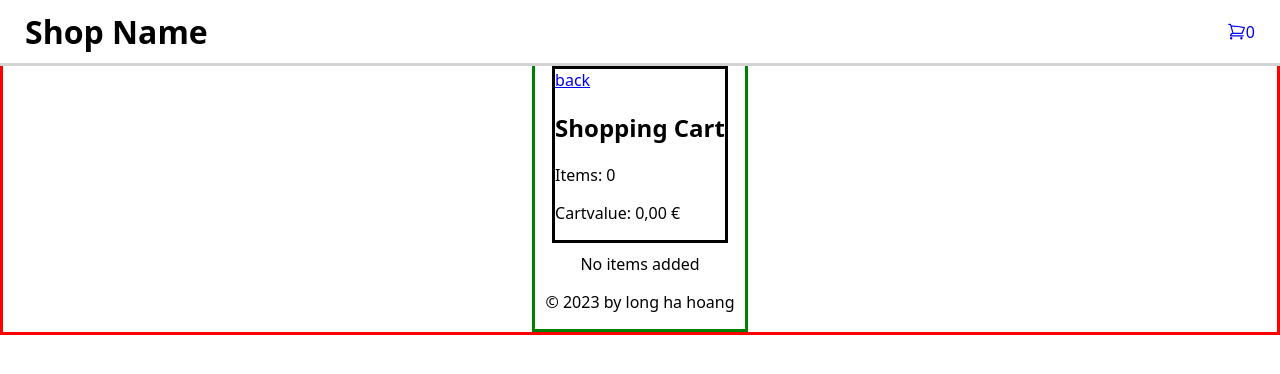
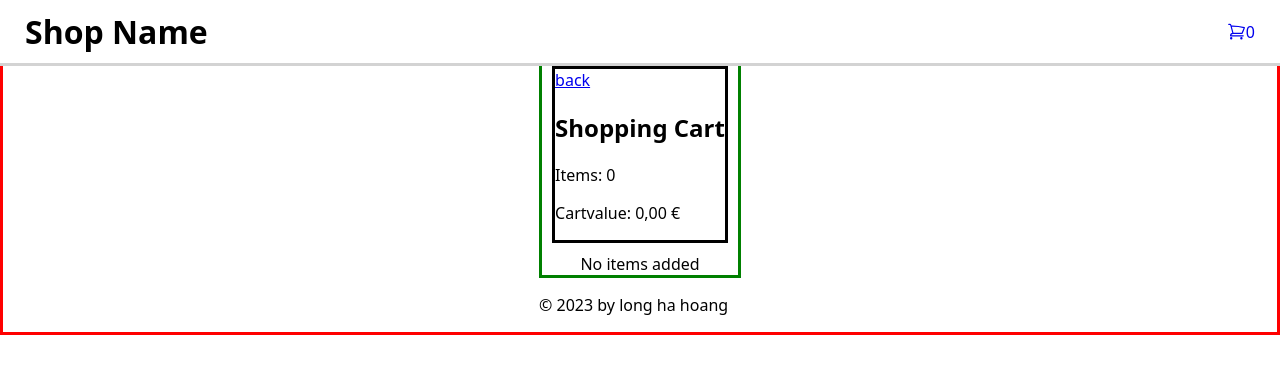
Before and after one commit to Long-HaHoang/capstone-project, a Next.js app: page /ShoppingCart in a window 1280 px wide. Shown: the top 374 px of the page. Built offline with nearby package versions, Linux system fonts and the light colour scheme.

Commit message:
FIX minor issues

```diff
--- a/components/CartItemCard/index.js
+++ b/components/CartItemCard/index.js
@@ -3,20 +3,18 @@ import { formatNumberToDeCurrency } from "@/helpers/formatNumberToCurrency";
 // Import styled components
 import * as Styled from "@/components/CartItemCard/CartItemCard.styled.js";
 
-export default function CartItemCard({ eachItem }) {
+export default function CartItemCard({ cartItem }) {
   return (
-    <li>
     <Styled.CartItemArticle>
       <Styled.Thumbnail
-          src={eachItem.thumbnail}
+        src={cartItem.thumbnail}
         alt="no img avaible"
         width={100}
         height={100}
       />
-        <p>{eachItem.title}</p>
-        <p>{formatNumberToDeCurrency(eachItem.price)}</p>
-        <p>{`Amount: ${eachItem.amount}`}</p>
+      <p>{cartItem.title}</p>
+      <p>{formatNumberToDeCurrency(cartItem.price)}</p>
+      <p>{`Amount: ${cartItem.amount}`}</p>
     </Styled.CartItemArticle>
-    </li>
   );
 }
--- a/components/Gallery/index.js
+++ b/components/Gallery/index.js
@@ -8,7 +8,7 @@ import ItemCard from "../ItemCard";
 // Import styles
 import * as Styled from "@/components/Gallery/Gallery.styles.js";
 
-export default function Gallery({ onHandleCartTotal, onHandleCartItem }) {
+export default function Gallery({ onCartItem }) {
   const { data: products, isLoading, error } = useSWR("/api/products");
 
   if (error) {
@@ -26,8 +26,7 @@ export default function Gallery({ onHandleCartTotal, onHandleCartItem }) {
               <ItemCard
                 key={product.id}
                 product={product}
-                onHandleCartTotal={onHandleCartTotal}
-                onHandleCartItem={onHandleCartItem}
+                onCartItem={onCartItem}
               />
             );
           })
--- /dev/null
+++ b/components/Layout/Layout.styled.js
@@ -0,0 +1,14 @@
+import styled from "styled-components";
+
+const AppContainer = styled.div`
+  position: relative;
+  display: flex;
+  flex-direction: column;
+  justify-content: center;
+  align-items: center;
+  border: solid green;
+  padding: 0 10px;
+  gap: 10;
+`;
+
+export { AppContainer };
--- a/components/Layout/index.js
+++ b/components/Layout/index.js
@@ -1,28 +1,17 @@
 import styled from "styled-components";
 
 import ShopHeader from "../ShopHeader";
+
+import * as Styled from "@/components/Layout/Layout.styled.js";
 
 export default function Layout({ children, cartTotal }) {
   return (
     <>
       <ShopHeader cartTotal={cartTotal} />
-      <AppContainer>
-        {children}
-        <footer>
-          <p>&copy; 2023 by long ha hoang</p>
-        </footer>
-      </AppContainer>
+      <Styled.AppContainer>{children}</Styled.AppContainer>
+      <footer>
+        <p>&copy; 2023 by long ha hoang</p>
+      </footer>
     </>
   );
 }
-
-const AppContainer = styled.div`
-  position: relative;
-  display: flex;
-  flex-direction: column;
-  justify-content: center;
-  align-items: center;
-  border: solid green;
-  padding: 0 10px;
-  gap: 10;
-`;
--- a/components/ShopHeader/ShopHeader.styled.js
+++ b/components/ShopHeader/ShopHeader.styled.js
@@ -1,5 +1,6 @@
 // Import of external resources
 import styled from "styled-components";
+import Link from "next/link";
 
 const ShopHeader = styled.header`
   position: fixed;
@@ -22,4 +23,12 @@ const ShopH1 = styled.h1`
   width: 80%;
 `;
 
-export { ShopHeader, ShopH1 };
+const ShoppingCartLink = styled(Link)`
+  display: flex;
+  flex-direction: row;
+  justify-content: center;
+  align-items: center;
+  text-decoration: none;
+`;
+
+export { ShopHeader, ShopH1, ShoppingCartLink };
--- a/components/ShopHeader/index.js
+++ b/components/ShopHeader/index.js
@@ -14,18 +14,10 @@ export default function ShopHeader({ cartTotal }) {
   return (
     <Styled.ShopHeader>
       <Styled.ShopH1>Shop Name</Styled.ShopH1>
-      <StyledLink href={"/ShoppingCart"}>
+      <Styled.ShoppingCartLink href={"/ShoppingCart"}>
         <SmallCart />
         <span>{cartTotal}</span>
-      </StyledLink>
+      </Styled.ShoppingCartLink>
     </Styled.ShopHeader>
   );
 }
-
-const StyledLink = styled(Link)`
-  display: flex;
-  flex-direction: row;
-  justify-content: center;
-  align-items: center;
-  text-decoration: none;
-`;
--- a/pages/ShoppingCart/index.js
+++ b/pages/ShoppingCart/index.js
@@ -9,8 +9,6 @@ import CartItemCard from "@/components/CartItemCard";
 import { formatNumberToDeCurrency } from "@/helpers/formatNumberToCurrency";
 
 export default function ShoppingCartPage({ cartItems }) {
-  console.log(cartItems);
-
   const sumUpArray = (accumulator, currentValue) => accumulator + currentValue;
 
   const sumOfAllItemPrices = cartItems
@@ -22,27 +20,28 @@ export default function ShoppingCartPage({ cartItems }) {
     .reduce(sumUpArray, 0);
 
   return (
-    <>
     <StyledMainContent>
       <StyledTopInfoSection>
         <Link href={"/"}>back</Link>
         <h2>Shopping Cart</h2>
-          <p>{`Items: ${sumOfAllItemAmount}`}</p>
-          <p>{`Cartvalue: ${formatNumberToDeCurrency(sumOfAllItemPrices)}`}</p>
+        <p>Items: {sumOfAllItemAmount}</p>
+        <p>Cartvalue: {formatNumberToDeCurrency(sumOfAllItemPrices)}</p>
       </StyledTopInfoSection>
-        <section>
+
       <StyledCartItemList>
         {cartItems.length === 0 ? (
           <li>No items added</li>
         ) : (
           cartItems.map((eachItem) => {
-                return <CartItemCard key={eachItem.id} eachItem={eachItem} />;
+            return (
+              <li key={eachItem.id}>
+                <CartItemCard cartItem={eachItem} />
+              </li>
+            );
           })
         )}
       </StyledCartItemList>
-        </section>
     </StyledMainContent>
-    </>
   );
 }
 
--- a/pages/_app.js
+++ b/pages/_app.js
@@ -9,16 +9,12 @@ import Layout from "@/components/Layout";
 
 export default function App({ Component, pageProps }) {
   const [cartItems, updateCartItems] = useImmer([]);
-  const [cartTotal, setCartTotal] = useImmer(0);
 
-  /**
-   * Takes a new couter number and sets the cartTotal state with
-   * the sum of the old value and new value
-   * @param {number} counter - The new count number to be added to the total
-   */
-  function handleCartTotal(counter) {
-    setCartTotal(cartTotal + counter);
-  }
+  const sumUpArray = (accumulator, currentValue) => accumulator + currentValue;
+
+  const sumOfAllItemAmount = cartItems
+    .map((item) => item.amount)
+    .reduce(sumUpArray, 0);
 
   /**
    * Checks if the object is already added to the shopping cart,
@@ -62,13 +58,11 @@ export default function App({ Component, pageProps }) {
       <Head>
         <title>Capstone Project</title>
       </Head>
-      <Layout cartTotal={cartTotal}>
+      <Layout cartTotal={sumOfAllItemAmount}>
         <Component
           {...pageProps}
-          onHandleCartItem={handleCartItem}
-          handleCartTotal={handleCartTotal}
+          onCartItem={handleCartItem}
           cartItems={cartItems}
-          cartTotal={cartTotal}
         />
       </Layout>
     </SWRConfig>
```
Also changed, not shown: components/ItemCard/index.js (+3 -7 lines), pages/index.js (+4 -9 lines). Lines whose indentation alone changed are shown as unchanged.
